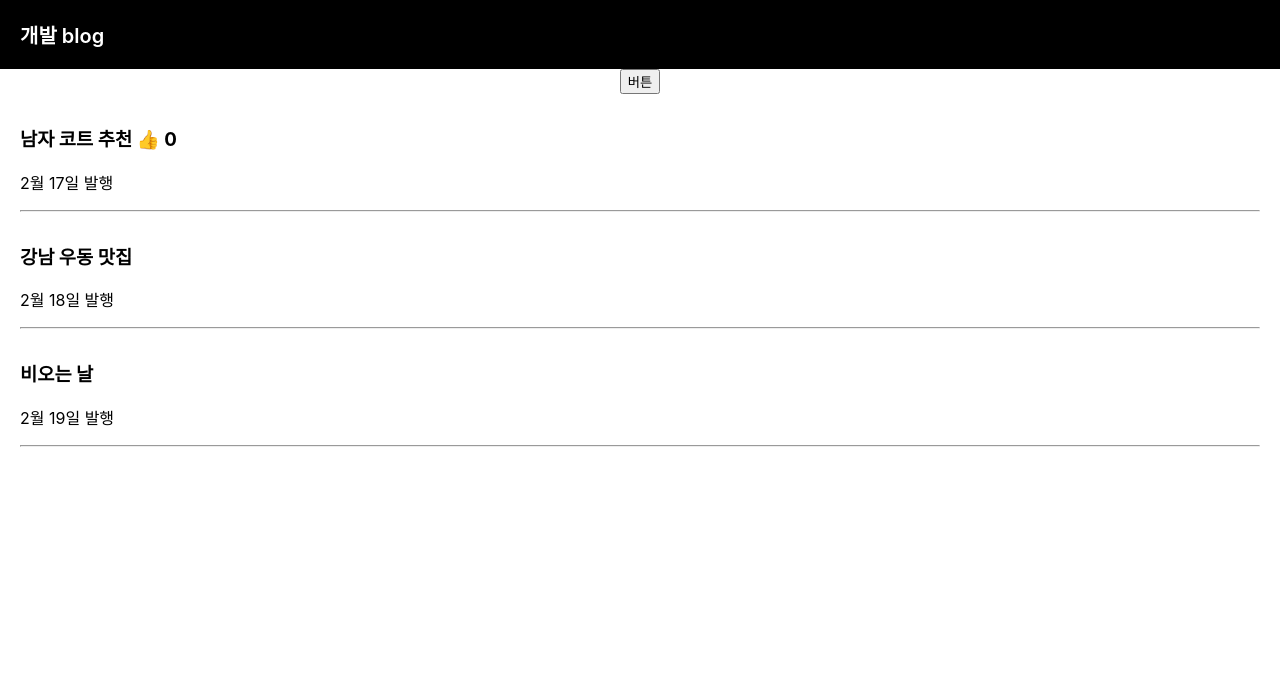
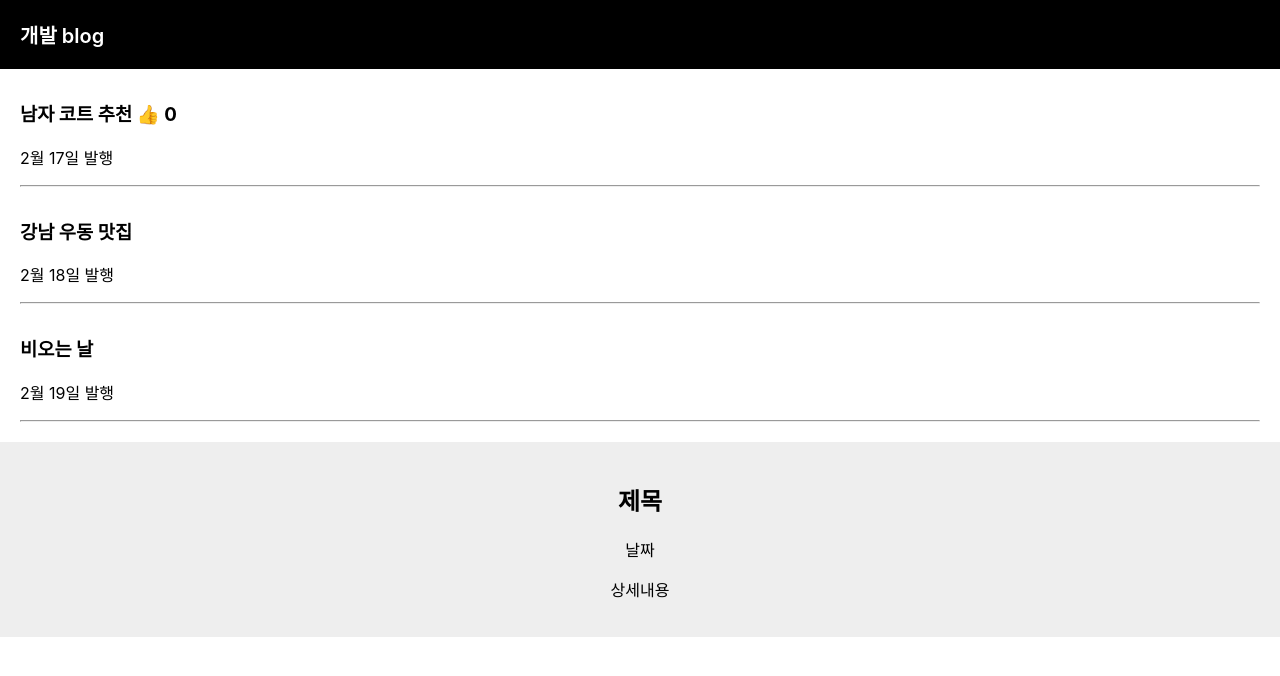
Before and after one commit to abcdana/react_blog, a React (Create React App) app: page / in a window 1280 px wide. Shown: the top 676 px of the page. Built offline with nearby package versions, Linux system fonts and the light colour scheme.

Commit message:
Add Modal using Component

```diff
--- a/src/App.css
+++ b/src/App.css
@@ -1,5 +1,11 @@
 .App {
   text-align: center;
+}
+
+.modal {
+  margin-top: 20px;
+  padding: 20px;
+  background: #eee;
 }
 
 /* app.js personal css */
--- a/src/App.js
+++ b/src/App.js
@@ -8,20 +8,23 @@ function App() {
   let [글제목, 글제목변경] = useState(['남자 코트 추천', '강남 우동 맛집', '비오는 날']);
   let [따봉, 따봉변경] = useState(0);
 
-  function 제목바꾸기(){
-    var newArray = [...글제목];
-    newArray[0] = '여자 코트 추천';
-    글제목변경( newArray );
-  }
+  // function 제목바꾸기(){
+  //   var newArray = [...글제목];
+  //   newArray[0] = '여자 코트 추천';
+  //   글제목변경( newArray );
+  // }
 
-  let posts = '강남 고기 맛집';
+  // let posts = '강남 고기 맛집';
+
+  // #### modal창으로 만드는 상세페이지
+
 
   return (
     <div className="App">
       <div className="black-nav">
         <div>개발 blog</div>
       </div>
-      <button onClick={ 제목바꾸기 }>버튼</button>
+      {/* <button onClick={ 제목바꾸기 }>버튼</button> */}
       <div className="list">
         <h3>{ 글제목[0] } <span onClick={ ()=>{ 따봉변경(따봉 + 1) } }>👍</span> { 따봉 } </h3>
         <p>2월 17일 발행</p>
@@ -37,8 +40,39 @@ function App() {
         <p>2월 19일 발행</p>
         <hr/>
       </div>
+
+
+      {/* <div className="modal">
+        <h2>제목</h2>
+        <p>날짜</p>
+        <p>상세내용</p>
+      </div>  */}
+
+      <Modal></Modal>
+
     </div>
   );
+
+  // <주의> return 안에는 <div>하나의 태그만 존재할 수 있다. 평행으로 여러개의 태그를 만들 수 없다. 아래와 같이 설계 불가능!
+
+  // return (
+  //   <div></div>
+  //   <div></div>
+  //   <div></div>
+  // )
+
+}
+
+
+// Component 문법
+function Modal(){
+  return (
+    <div className="modal">
+        <h2>제목</h2>
+        <p>날짜</p>
+        <p>상세내용</p>
+    </div>
+  )
 }
 
 export default App;
```
